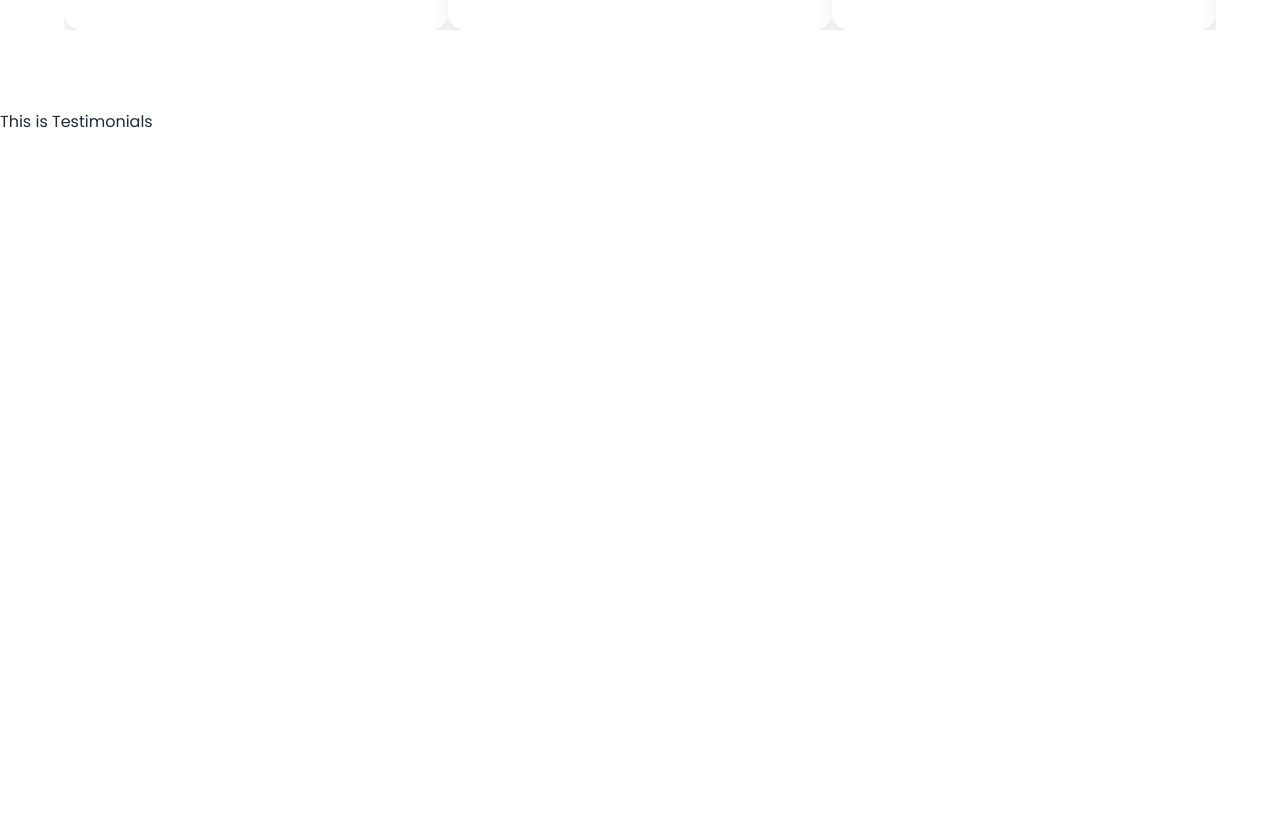
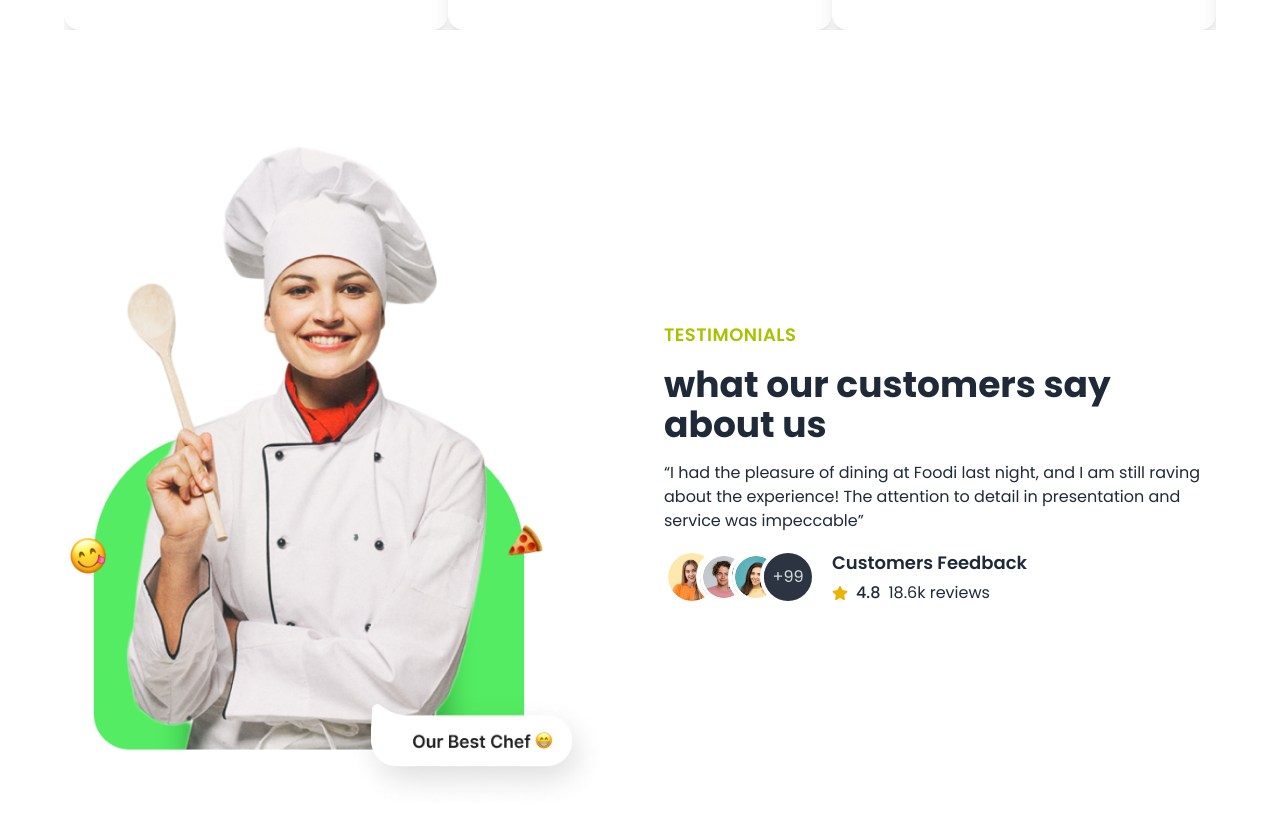
Before and after one commit to nayon117/flavify-client, a React (Vite) app: page / in a window 1280 px wide. Shown: the part 1800-2616 px from the top of the page. Before the commit the page ends 1934 px from the top, so only its background shows below. Built offline with nearby package versions, Linux system fonts and the light colour scheme.

Commit message:
add testimonial section with full info

```diff
--- a/src/pages/home/Testimonials.jsx
+++ b/src/pages/home/Testimonials.jsx
@@ -1,9 +1,62 @@
-
+import { FaStar } from "react-icons/fa";
 
 const Testimonials = () => {
   return (
-    <div>
-      <h2>This is Testimonials</h2>
+    <div className="section-container">
+      <div className="flex flex-col items-center md:flex-row gap-12 justify-between">
+        <div className="md:w-1/2">
+          <img
+            src="/images/home/testimonials/testimonials.png"
+            alt="testimonial image"
+          />
+        </div>
+        <div className="md:w-1/2">
+          <div className="text-left space-y-4">
+            <h2 className="subtitle">Testimonials</h2>
+            <h2 className="title">what our customers say about us</h2>
+            <blockquote>
+              “I had the pleasure of dining at Foodi last night, and I am still
+              raving about the experience! The attention to detail in
+              presentation and service was impeccable”
+            </blockquote>
+            {/* avater */}
+            <div className="flex items-center gap-4 flex-wrap">
+              <div className="avatar-group -space-x-6 rtl:space-x-reverse">
+                <div className="avatar">
+                  <div className="w-12">
+                    <img src="/public/images/home/testimonials/testimonial1.png" />
+                  </div>
+                </div>
+                <div className="avatar">
+                  <div className="w-12">
+                    <img src="/public/images/home/testimonials/testimonial2.png" />
+                  </div>
+                </div>
+                <div className="avatar">
+                  <div className="w-12">
+                    <img src="/public/images/home/testimonials/testimonial3.png" />
+                  </div>
+                </div>
+                <div className="avatar placeholder">
+                  <div className="w-12 bg-neutral text-neutral-content">
+                    <span>+99</span>
+                  </div>
+                </div>
+              </div>
+
+              {/* customer */}
+              <div className="space-y-1">
+                <h3 className="text-lg font-semibold">Customers Feedback</h3>
+                <div className="flex items-center gap-2 ">
+                  <FaStar className="text-yellow-500" />
+                  <span className="font-medium">4.8</span>
+                  <span>18.6k reviews</span>
+                </div>
+              </div>
+            </div>
+          </div>
+        </div>
+      </div>
     </div>
   );
 };
```
